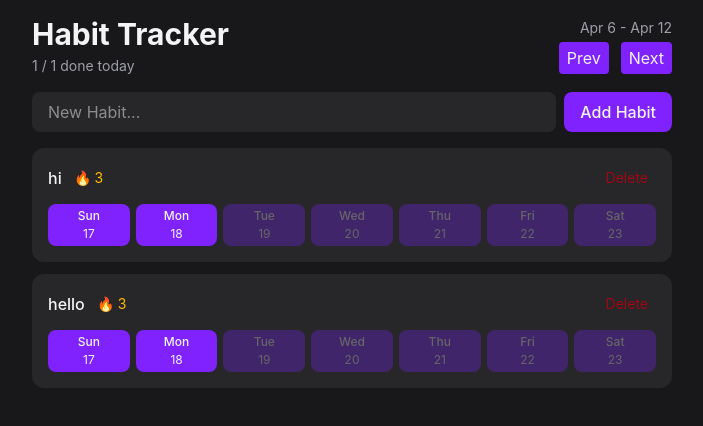
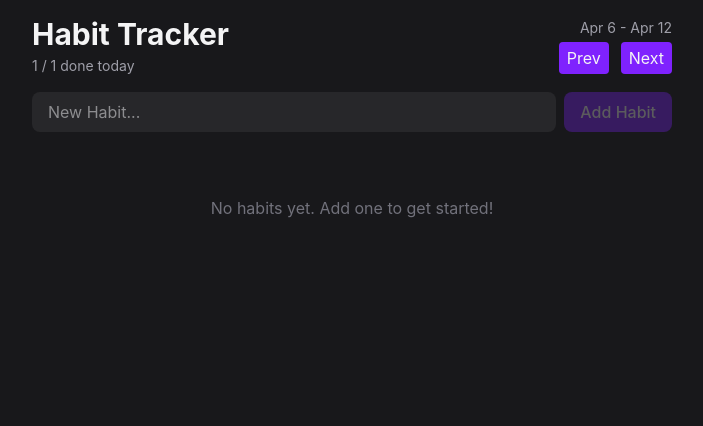
Before and after one commit to msksaul/habit-tracker, a React (Vite) app: page / in a window 1280 px wide. Shown: the top 426 px of the page, without its empty margins (288-991 px from the left). Built offline with nearby package versions, Linux system fonts and the light colour scheme.

Commit message:
habit completion

```diff
--- a/src/app.tsx
+++ b/src/app.tsx
@@ -1,13 +1,41 @@
+import { useState } from 'react'
 import HabitForm from './components/habit-form'
-import HabitList from './components/habit-list'
+import HabitList, { type Habit } from './components/habit-list'
 import Header from './components/header'
+import { isSameDay } from 'date-fns'
 
 function App() {
+
+  const [habits, setHabits] = useState<Habit[]>([])
+
+  function addHabit(name: string) {
+    setHabits(curr => [...curr, { id: crypto.randomUUID(), name, completions: [] }])
+  }
+
+  function deleteHabit(id: string) {
+    setHabits(curr => curr.filter(h => h.id !== id))
+  }
+
+  function toggleHabit(id: string, date: Date) {
+    setHabits(curr => (
+      curr.map(h => {
+        if(h.id !== id) return h
+
+        const alreadyDone = h.completions.some(c => isSameDay(c, date))
+        const completions = alreadyDone
+          ? h.completions.filter(c => !isSameDay(c, date))
+          : [...h.completions, date]
+
+          return { ...h, completions}
+      })
+    ))
+  }
+
   return (
     <div className='max-w-2xl mx-auto p-4 flex flex-col gap-4'>
       <Header />
-      <HabitForm />
-      <HabitList />
+      <HabitForm addHabit={addHabit}/>
+      <HabitList habits={habits} deleteHabit={deleteHabit} toggleHabit={toggleHabit}/>
     </div>
   )
 }
--- a/src/components/habit-form.tsx
+++ b/src/components/habit-form.tsx
@@ -1,13 +1,37 @@
+import { useState, type SubmitEvent } from 'react'
 import Button from './button'
 
-const HabitForm = () => {
+type HabitFormProps = {
+  addHabit: (name: string) => void
+}
+
+const HabitForm = ({ addHabit }: HabitFormProps) => {
+
+  const [name, setName] = useState('')
+
+  function handleSubmit(e: SubmitEvent) {
+    e.preventDefault()
+
+    if(name.trim() === '') return
+    setName('')
+    addHabit(name)
+
+  }
+
   return (
-    <form className='flex gap-2'>
+    <form className='flex gap-2' onSubmit={handleSubmit}>
       <input
+        value={name}
+        onChange={e => setName(e.target.value)}
         className='flex-1 rounded-lg bg-zinc-800 px-4 py-2 outline-none focus-visible:ring-2 focus-visible:ring-violet-500'
         placeholder='New Habit...'
       />
-      <Button className='rounded-lg px-4 py-2 font-medium'>Add Habit</Button>
+      <Button
+        disabled={name.trim()===''}
+        className='rounded-lg px-4 py-2 font-medium'
+      >
+        Add Habit
+      </Button>
     </form>
   )
 }
--- a/src/components/habit-list.tsx
+++ b/src/components/habit-list.tsx
@@ -1,9 +1,17 @@
-import { eachDayOfInterval, endOfWeek, format, isFuture, startOfWeek } from 'date-fns'
+import { eachDayOfInterval, endOfWeek, format, isFuture, isSameDay, startOfWeek, subDays } from 'date-fns'
 import Button from './button'
 
-const HabitList = () => {
+export type Habit = { id: string, name: string, completions: Date[] }
 
-  const habits = [{id: '1', name: 'hi'}, {id: '2', name: 'hello'}]
+type HabitListProps = {
+  habits: Habit[]
+  deleteHabit: (id: string) => void
+  toggleHabit: (id: string, date: Date) => void
+}
+
+const HabitList = ({ habits, deleteHabit, toggleHabit }: HabitListProps) => {
+
+
 
   if(habits.length === 0) {
     return (
@@ -16,7 +24,7 @@
   return (
     <div className='flex flex-col gap-3'>
       {habits.map(habit => (
-        <HabitItem key={habit.id} habit={habit}/>
+        <HabitItem key={habit.id} habit={habit} deleteHabit={deleteHabit} toggleHabit={toggleHabit}/>
       ))}
     </div>
   )
@@ -25,31 +33,49 @@
 export default HabitList
 
 type HabitItemProps = {
-  habit: { id: string; name: string }
+  habit: Habit
+  deleteHabit: (id: string) => void
+  toggleHabit: (id: string, date: Date) => void
 }
 
-function HabitItem({ habit }: HabitItemProps) {
+function HabitItem({ habit, deleteHabit, toggleHabit }: HabitItemProps) {
 
   const visibleDates = eachDayOfInterval({
     start: startOfWeek(new Date()),
     end: endOfWeek(new Date())
   })
 
+  const streak = getStreak(habit.completions)
+
   return (
     <div className='rounded-xl bg-zinc-800 p-4 flex flex-col gap-3'>
       <div className='flex items-center justify-between'>
         <div className='flex gap-3 items-center'>
           <span className='font-medium'>{habit.name}</span>
-          <span className='text-sm text-amber-400'>🔥 3</span>
+          {streak !== 0 && (
+            <span className='text-sm text-amber-400'>🔥 {streak}</span>
+          )}
         </div>
-        <Button variant='ghost-destructive' className='text-sm'>Delete</Button>
+        <Button
+          variant='ghost-destructive'
+          className='text-sm'
+          onClick={() => deleteHabit(habit.id)}
+        >
+          Delete
+        </Button>
       </div>
       <div className='flex gap-1.5'>
         {visibleDates.map(date => (
           <Button
             key={date.toISOString()}
             disabled={isFuture(date)}
+            onClick={() => toggleHabit(habit.id, date)}
             className='flex flex-1 flex-col items-center gap-0.5 rounded-lg text-xs'
+            variant={
+              habit.completions.some(d => isSameDay(date, d))
+                ? 'primary'
+                : 'secondary'
+            }
           >
             <span className='font-medium'>{format(date, 'EEE')}</span>
             <span>{format(date, 'd')}</span>
@@ -59,3 +85,15 @@
     </div>
   )
 }
+
+function getStreak(completions: Date[]) {
+  let streak = 0
+  let date = new Date()
+
+  while(completions.some(c => isSameDay(c, date))) {
+    streak++
+    date = subDays(date, 1)
+  }
+
+  return streak
+}
```
